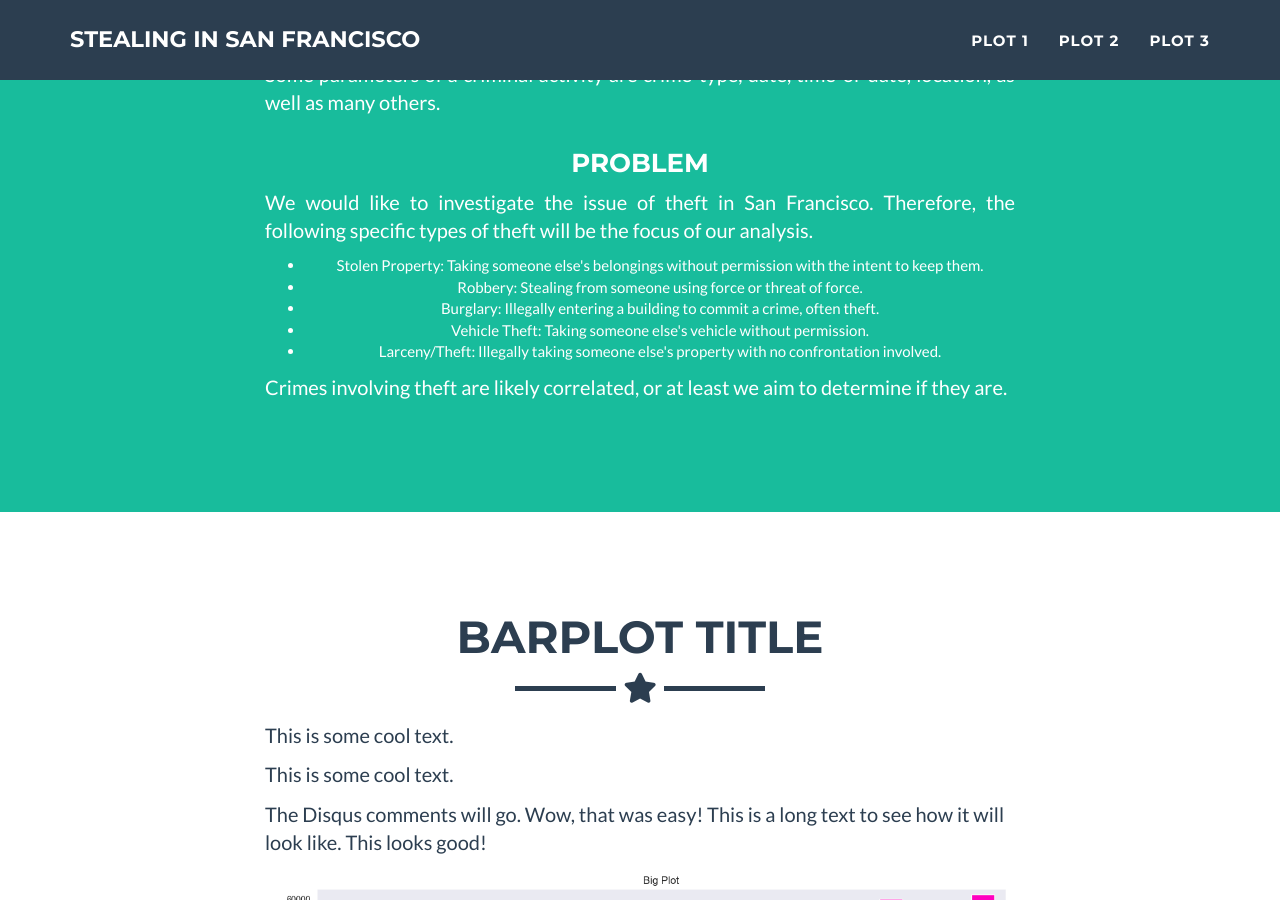
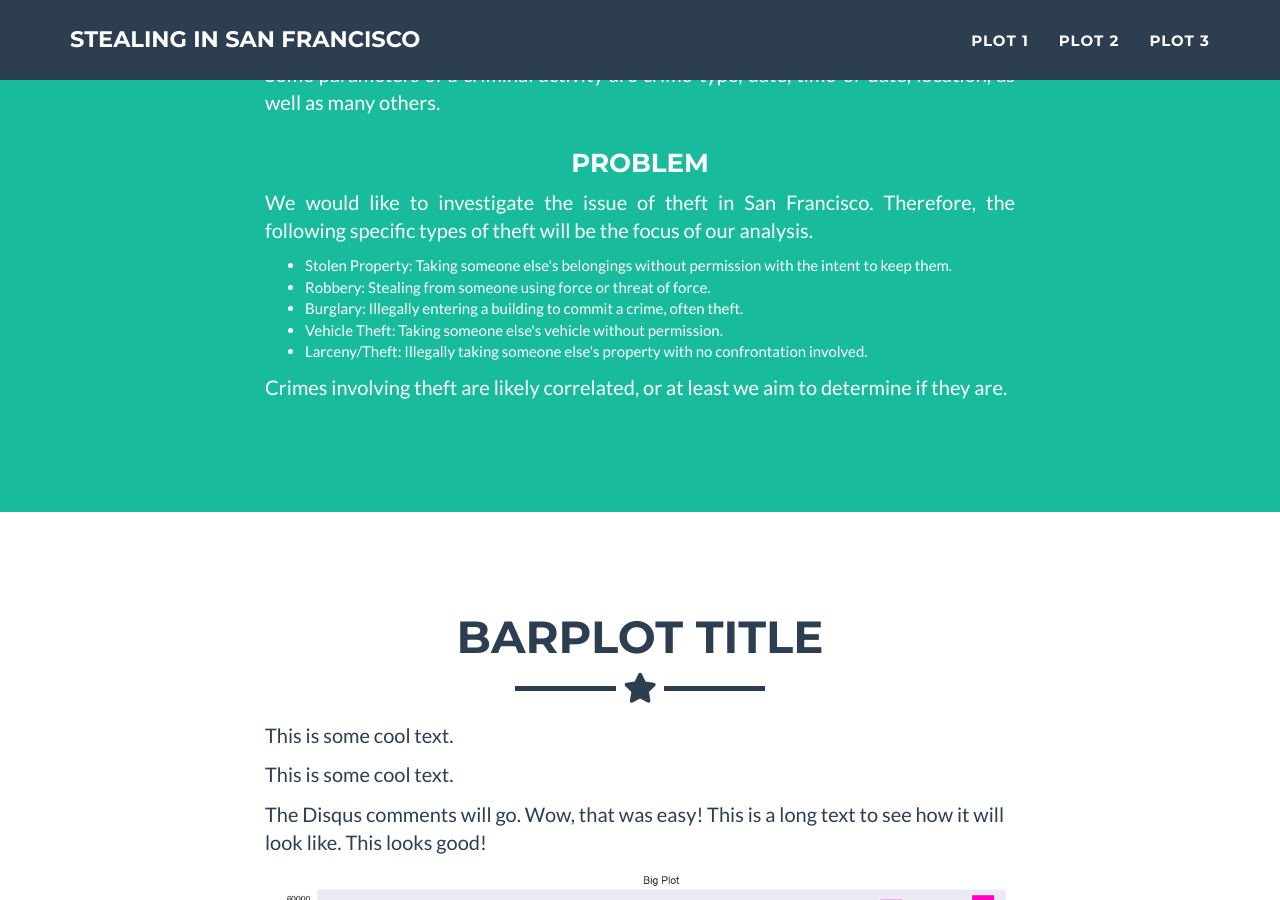
Before and after one commit to ThereseStein/ThereseStein.github.io, a Jekyll site: the page built from index.html, in a window 1280 px wide and 900 px high, scrolled down 930 px. Built offline with Jekyll 4.4.1, drawn with Linux system fonts in a browser that asks for light colours.

Commit message:
Align list

```diff
--- a/_includes/header.html
+++ b/_includes/header.html
@@ -48,16 +48,13 @@
         <p class="text-justify">
           We would like to investigate the issue of theft in San Francisco. Therefore, the following specific types of theft will be the focus of our analysis.
         </p>
-        <p class="text-left">
-          <ul>
+        <ul class="text-left">
           <li>Stolen Property: Taking someone else's belongings without permission with the intent to keep them.</li>
           <li>Robbery: Stealing from someone using force or threat of force.</li>
           <li>Burglary: Illegally entering a building to commit a crime, often theft.</li>
           <li>Vehicle Theft: Taking someone else's vehicle without permission.</li>
           <li>Larceny/Theft: Illegally taking someone else's property with no confrontation involved.</li>
         </ul>
-        </p>
-
         <p class="text-justify">
           Crimes involving theft are likely correlated, or at least we aim to determine if they are.
         </p>
```
Lines whose indentation alone changed are shown as unchanged.
